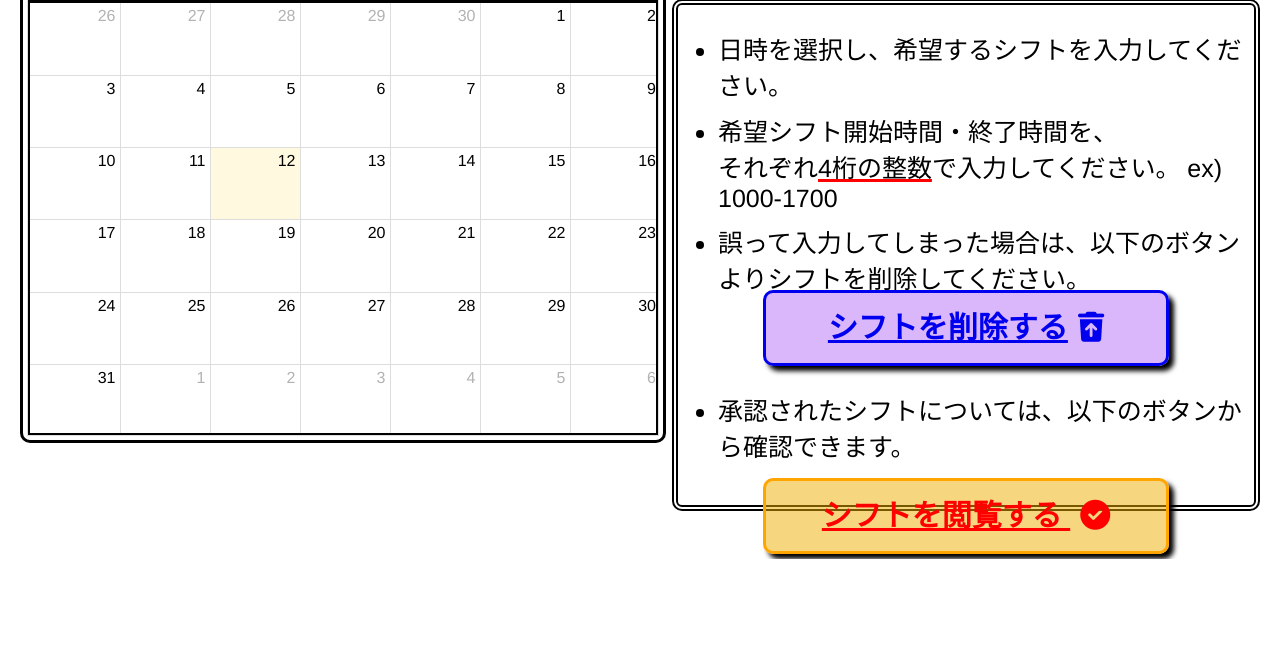
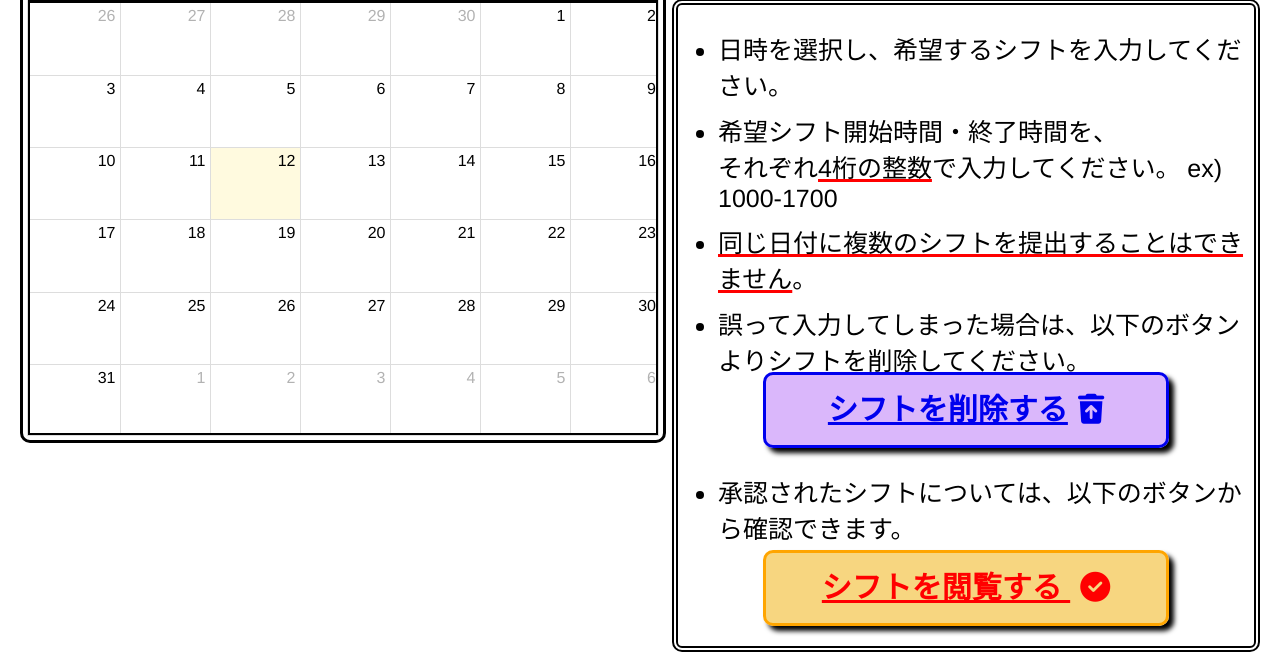
Before and after one commit to al20111/Test11, a Django app: page /shift/edit/ in a window 1280 px wide. Shown: the part 241-893 px from the top of the page. Before the commit the page ends 800 px from the top, so only its background shows below. Run offline with Django 4.2, Linux system fonts and the light colour scheme; some libraries are stand-ins or nearby versions.

Commit message:
注意事項を追加しました

```diff
--- a/shiftproject/shift/templates/shift/edit.html
+++ b/shiftproject/shift/templates/shift/edit.html
@@ -21,6 +21,9 @@
                         style="text-decoration: underline red;text-decoration-thickness: 3px;">4桁の整数</span>で入力してください。
                     ex)
                     1000-1700</li>
+                <li><span
+                        style="text-decoration: underline red;text-decoration-thickness: 3px;">同じ日付に複数のシフトを提出することはできません</span>。
+                </li>
                 <li>誤って入力してしまった場合は、以下のボタンよりシフトを削除してください。</li>
             </ul>
             <a href="{% url 'shift:delete' %}" class="delete-shift">シフトを削除する<i
@@ -56,7 +59,7 @@
         top: 30%;
         border: 6px double;
         width: 45%;
-        height: 500px;
+        /* height: 500px; */
         border-radius: 10px;
     }
 
@@ -144,7 +147,7 @@
 
     .confirm-shift {
         display: block;
-        margin: -10px auto 0 auto;
+        margin: -20px auto 20px auto;
         border: 3px solid orange;
         border-radius: 10px;
         width: 400px;
```
